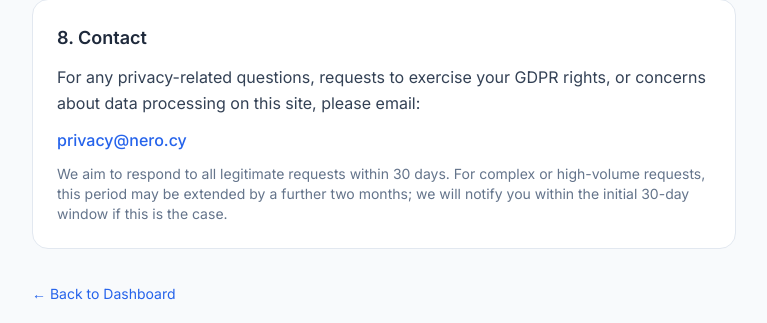
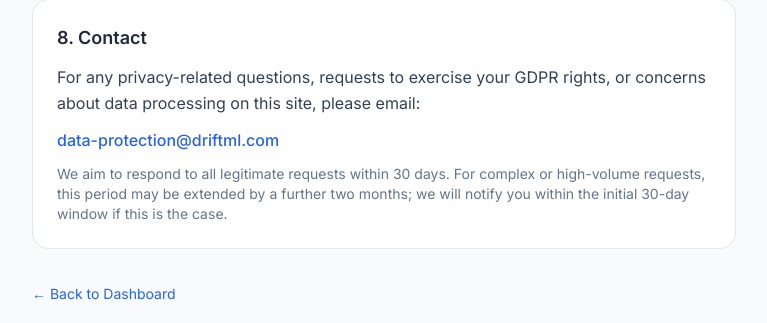
Before and after one commit to Gesoti/Nero, a FastAPI app: page /privacy in a window 1280 px wide. Shown: the part 2826-3149 px from the top of the page, without its empty margins (256-1023 px from the left). Run offline with FastAPI, Linux system fonts and the light colour scheme; parts of the project's set-up code (start-up, migrations or seed data) failed here and were passed over.

Commit message:
fixing privacy email

```diff
--- a/app/templates/privacy.html
+++ b/app/templates/privacy.html
@@ -191,8 +191,8 @@
                 about data processing on this site, please email:
             </p>
             <p class="mt-3">
-                <a href="mailto:privacy@nero.cy"
-                   class="text-blue-600 hover:underline font-medium">privacy@nero.cy</a>
+                <a href="mailto:data-protection@driftml.com"
+                   class="text-blue-600 hover:underline font-medium">data-protection@driftml.com</a>
             </p>
             <p class="mt-3 text-sm text-slate-500">
                 We aim to respond to all legitimate requests within 30 days. For complex or high-volume
```
